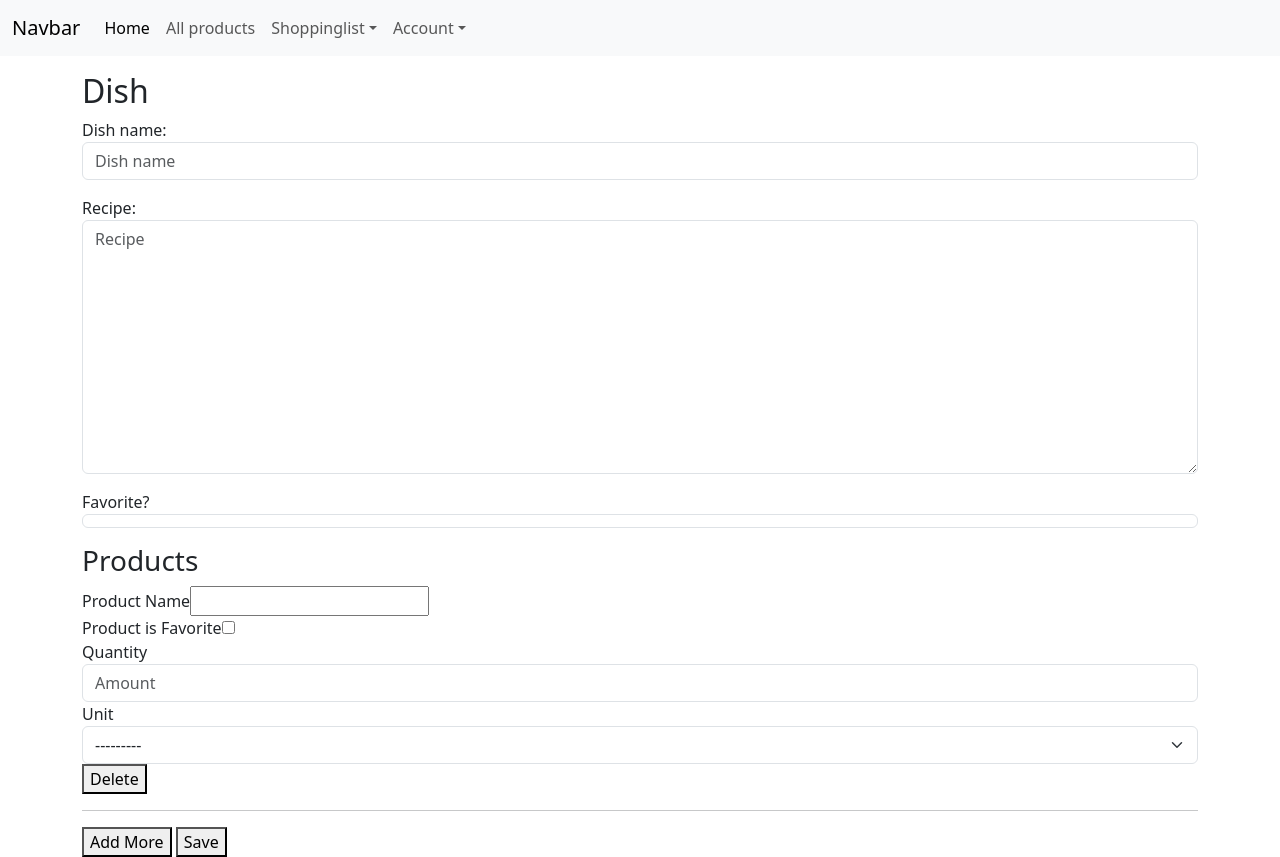
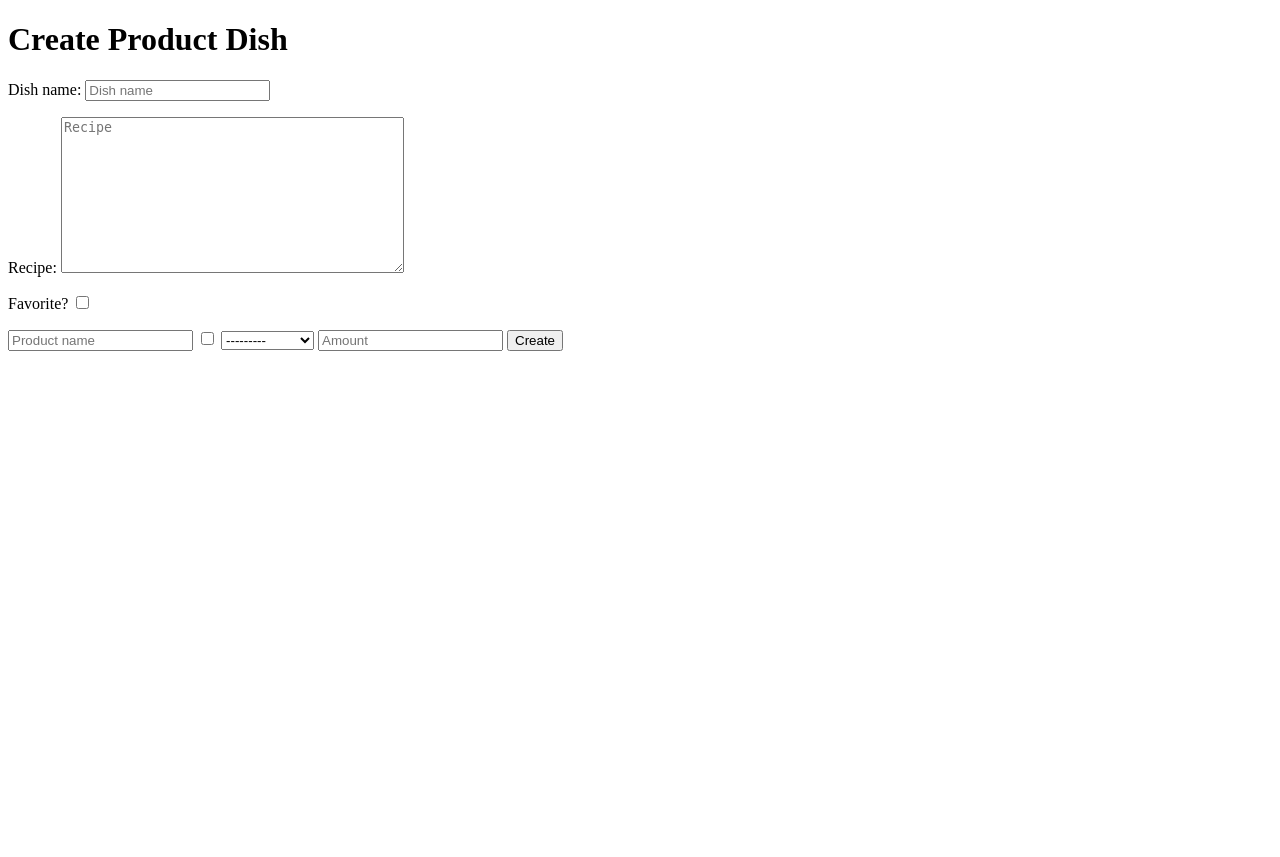
Before and after one commit to Inias94/Eindwerk_inias, a Django app: page /dish/create/ in a window 1280 px wide. After the commit the page ends 351 px from the top, so only its background shows below. Run offline with Django 5.2, Linux system fonts and the light colour scheme; a user stored in the database is signed in; tables that the repository leaves empty hold one stand-in row (values such as "Sample post"); parts of the project's set-up code (start-up, migrations or seed data) failed here and were passed over; some libraries are stand-ins or nearby versions.

Commit message:
een product/dish creatie zonder formset.

```diff
--- a/eindwerk/app/forms.py
+++ b/eindwerk/app/forms.py
@@ -27,9 +27,6 @@ class ProductForm(forms.ModelForm):
 
 class ProductDishForm(forms.ModelForm):
     """Form for linking products to a dish with a certain amount and unit."""
-
-    product_name = forms.CharField(max_length=100, required=True, label='Product Name')
-    product_is_favorite = forms.BooleanField(required=False, label='Product is Favorite')
 
     class Meta:
         model = ProductDish
--- a/eindwerk/app/models.py
+++ b/eindwerk/app/models.py
@@ -69,8 +69,8 @@ class ProductDish(models.Model):
     quantity = models.DecimalField(max_digits=10, decimal_places=2, null=True, blank=True)
 
     # Foreign key
-    product = models.ForeignKey(Product, on_delete=models.CASCADE)
-    dish = models.ForeignKey(Dish, on_delete=models.CASCADE)
+    product = models.ForeignKey(Product, on_delete=models.CASCADE, unique=True)
+    dish = models.ForeignKey(Dish, on_delete=models.CASCADE, unique=True)
     unit = models.ForeignKey("Unit", on_delete=models.DO_NOTHING, null=True, blank=True)
 
     def __str__(self) -> str:
--- a/eindwerk/app/views.py
+++ b/eindwerk/app/views.py
@@ -159,7 +159,7 @@ class DishDetailView(LoginRequiredMixin, DetailView):
         context = super().get_context_data()
         # Get the current user.
         user = self.request.user
-        # Query all dishes belonging t
+        # Query all dishes belonging to the user
         dishes = Dish.objects.filter(userdish__user=user)
 
         dish_products = {
@@ -172,66 +172,102 @@ class DishDetailView(LoginRequiredMixin, DetailView):
 
 
 class DishCreateView(LoginRequiredMixin, CreateView):
-    """This view creates a new dish object. A Dish containing multiple products.
-
-    Relations established in this CreateView:
-        - User with Product: UserProduct model.
-        - User with Dish: UserDish model.
-        - Product with Dish: ProductDish model.
-
-    Forms used:
-        - DishForm: For creating a new Dish object(form inherits from modelForm).
-        - ProductDishFormset: For creating multiple products in the Dish creation.
-    """
-
-    login_url = LOGIN_URL
     model = Dish
+    template_name = 'dish/create.html'
+    success_url = reverse_lazy("dish_list")
     form_class = DishForm
-    template_name = 'dish/create.html'
-    success_url = reverse_lazy('dish_list')
 
     def get_context_data(self, **kwargs):
-        # Need to get extra context from the View, except from the DishForm.
-        data = super().get_context_data(**kwargs)
+        data = super().get_context_data()
         if self.request.method == "POST":
-            data['formset'] = ProductDishFormSet(self.request.POST)
+            data['product_form'] = ProductForm(self.request.POST)
+            data['product_dish_form'] = ProductDishForm(self.request.POST)
         else:
-            data['formset'] = ProductDishFormSet()
+            data['product_form'] = ProductForm()
+            data['product_dish_form'] = ProductDishForm()
         return data
 
     def form_valid(self, form):
+        response = super().form_valid(form)
+        dish = self.object
         context = self.get_context_data()
-        formset = context['formset']
+        product_form = context['product_form']
+        product_dish_form = context['product_dish_form']
 
-        if formset.is_valid():
-            # Object is the dish here.
-            self.object = form.save()
-            # print(formset)
+        if all([form.is_valid(), product_form.is_valid(), product_dish_form.is_valid()]):
+            product = product_form.save()
 
-            for formset_form in formset:
-                # print(formset_form)
-                # Take the product(name, is_favorite) out of the formset (added in the ProductDishForm)
-                product_name = formset_form.cleaned_data.get('product_name')
-                product_is_favorite = formset_form.cleaned_data.get('product_is_favorite')
+            product_dish = product_dish_form.save(commit=False)
+            product_dish.product = product
+            product_dish.dish = dish
+            product_dish.save()
 
-                if product_name:
-                    product, created = Product.objects.get_or_create(
-                        name=product_name,
-                        defaults={'is_favorite': product_is_favorite}
-                    )
+        return response
 
-                    # Set the product for each ProductDish instance and save
-                    # formsets have instances, the amount is specified in the extra parameter in the creation of the formset.
-                    formset_form.instance.product = product
-                    formset_form.instance.dish = self.object
-                    formset_form.save()
-                    ProductDish.objects.create(dish=self.object, product=product)
-                UserProduct.objects.get_or_create(user=self.request.user, product=product)
 
-            # Create the UserDish instance
-            UserDish.objects.create(user=self.request.user, dish=self.object)
 
-        return redirect(reverse_lazy("dish_list"))
+
+# class DishCreateView(LoginRequiredMixin, CreateView):
+#     """This view creates a new dish object. A Dish containing multiple products.
+#
+#     Relations established in this CreateView:
+#         - User with Product: UserProduct model.
+#         - User with Dish: UserDish model.
+#         - Product with Dish: ProductDish model.
+#
+#     Forms used:
+#         - DishForm: For creating a new Dish object(form inherits from modelForm).
+#         - ProductDishFormset: For creating multiple products in the Dish creation.
+#     """
+#
+#     login_url = LOGIN_URL
+#     model = Dish
+#     form_class = DishForm
+#     template_name = 'dish/create.html'
+#     success_url = reverse_lazy('dish_list')
+#
+#     def get_context_data(self, **kwargs):
+#         # Need to get extra context from the View, except from the DishForm.
+#         data = super().get_context_data(**kwargs)
+#         if self.request.method == "POST":
+#             data['formset'] = ProductDishFormSet(self.request.POST)
+#         else:
+#             data['formset'] = ProductDishFormSet()
+#         return data
+#
+#     def form_valid(self, form):
+#         context = self.get_context_data()
+#         formset = context['formset']
+#
+#         if formset.is_valid():
+#             # Object is the dish here.
+#             self.object = form.save()
+#             # print(formset)
+#
+#             for formset_form in formset:
+#                 # print(formset_form)
+#                 # Take the product(name, is_favorite) out of the formset (added in the ProductDishForm)
+#                 product_name = formset_form.cleaned_data.get('product_name')
+#                 product_is_favorite = formset_form.cleaned_data.get('product_is_favorite')
+#
+#                 if product_name:
+#                     product, created = Product.objects.get_or_create(
+#                         name=product_name,
+#                         defaults={'is_favorite': product_is_favorite}
+#                     )
+#
+#                     # Set the product for each ProductDish instance and save
+#                     # formsets have instances, the amount is specified in the extra parameter in the creation of the formset.
+#                     formset_form.instance.product = product
+#                     formset_form.instance.dish = self.object
+#                     formset_form.save()
+#                     ProductDish.objects.create(dish=self.object, product=product)
+#                 UserProduct.objects.get_or_create(user=self.request.user, product=product)
+#
+#             # Create the UserDish instance
+#             UserDish.objects.create(user=self.request.user, dish=self.object)
+#
+#         return redirect(reverse_lazy("dish_list"))
 
 
 class DishUpdateView(LoginRequiredMixin, UpdateView):
--- a/eindwerk/templates/dish/create.html
+++ b/eindwerk/templates/dish/create.html
@@ -1,54 +1,74 @@
-{% extends "base.html" %}
+{#{% extends "base.html" %}#}
+{##}
+{#{% block content %}#}
+{#    <h2>Dish</h2>#}
+{#    <form id="dish-form" action="" method="post">#}
+{#        {% csrf_token %}#}
+{#        <div>{{ form.as_p }}</div>#}
+{##}
+{#        <h3>Products</h3>#}
+{#        {{ formset.management_form }}#}
+{#        {% for items in formset %}#}
+{#            <div class="formset-row">#}
+{#                <div><label>{{ items.product_name.label }}</label>{{ items.product_name }}</div>#}
+{#                <div><label>{{ items.product_is_favorite.label }}</label>{{ items.product_is_favorite }}</div>#}
+{#                <div><label>{{ items.quantity.label }}</label>{{ items.quantity }}</div>#}
+{#                <div><label>{{ items.unit.label }}</label>{{ items.unit }}</div>#}
+{#                <div><button type="button" class="delete-btn">Delete</button></div>#}
+{#            <hr/>#}
+{#            </div>#}
+{#        {% endfor %}#}
+{#        <button type="button" id="add-more">Add More</button>#}
+{#        <button type="submit">Save</button>#}
+{#    </form>#}
+{##}
+{#    <script>#}
+{#        document.addEventListener('DOMContentLoaded', function() {#}
+{#            var formsets = document.querySelectorAll('.formset-row');#}
+{#            var addMoreBtn = document.getElementById('add-more');#}
+{##}
+{#            formsets.forEach(function(formset, index) {#}
+{#                if (index !== 0) {#}
+{#                    formset.style.display = 'none';#}
+{#                }#}
+{#            });#}
+{##}
+{#            addMoreBtn.addEventListener('click', function() {#}
+{#                var hiddenFormsets = document.querySelectorAll('.formset-row[style="display: none;"]');#}
+{#                if (hiddenFormsets.length > 0) {#}
+{#                    hiddenFormsets[0].style.display = 'block';#}
+{#                }#}
+{#            });#}
+{##}
+{#            document.addEventListener('click', function(event) {#}
+{#                if (event.target.classList.contains('delete-btn')) {#}
+{#                    var row = event.target.closest('.formset-row');#}
+{#                    row.querySelectorAll('input[type="text"], input[type="checkbox"]').forEach(function(input) {#}
+{#                        input.value = '';#}
+{#                    });#}
+{#                    row.style.display = 'none';#}
+{#                }#}
+{#            });#}
+{#        });#}
+{#    </script>#}
+{#{% endblock %}#}
 
-{% block content %}
-    <h2>Dish</h2>
-    <form id="dish-form" action="" method="post">
+
+<!DOCTYPE html>
+<html>
+<head>
+    <title>Create Product Dish</title>
+</head>
+<body>
+    <h1>Create Product Dish</h1>
+    <form method="post">
         {% csrf_token %}
-        <div>{{ form.as_p }}</div>
-
-        <h3>Products</h3>
-        {{ formset.management_form }}
-        {% for items in formset %}
-            <div class="formset-row">
-                <div><label>{{ items.product_name.label }}</label>{{ items.product_name }}</div>
-                <div><label>{{ items.product_is_favorite.label }}</label>{{ items.product_is_favorite }}</div>
-                <div><label>{{ items.quantity.label }}</label>{{ items.quantity }}</div>
-                <div><label>{{ items.unit.label }}</label>{{ items.unit }}</div>
-                <div><button type="button" class="delete-btn">Delete</button></div>
-            <hr/>
-            </div>
-        {% endfor %}
-        <button type="button" id="add-more">Add More</button>
-        <button type="submit">Save</button>
+        {{ form.as_p }}
+        {{ product_form.name }}
+        {{ product_form.is_favorite }}
+        {{ product_dish_form.unit }}
+        {{ product_dish_form.quantity }}
+        <button type="submit">Create</button>
     </form>
-
-    <script>
-        document.addEventListener('DOMContentLoaded', function() {
-            var formsets = document.querySelectorAll('.formset-row');
-            var addMoreBtn = document.getElementById('add-more');
-
-            formsets.forEach(function(formset, index) {
-                if (index !== 0) {
-                    formset.style.display = 'none';
-                }
-            });
-
-            addMoreBtn.addEventListener('click', function() {
-                var hiddenFormsets = document.querySelectorAll('.formset-row[style="display: none;"]');
-                if (hiddenFormsets.length > 0) {
-                    hiddenFormsets[0].style.display = 'block';
-                }
-            });
-
-            document.addEventListener('click', function(event) {
-                if (event.target.classList.contains('delete-btn')) {
-                    var row = event.target.closest('.formset-row');
-                    row.querySelectorAll('input[type="text"], input[type="checkbox"]').forEach(function(input) {
-                        input.value = '';
-                    });
-                    row.style.display = 'none';
-                }
-            });
-        });
-    </script>
-{% endblock %}
+</body>
+</html>
--- a/eindwerk/templates/dish/partials/dish_form.html
+++ /dev/null
@@ -1,5 +0,0 @@
-<div class="dish-product-form">
-    {{ form.as_p }}
-    <button type="button" hx-get="{% url 'add_productform_to_create_dish' %}" hx-swap="afterend">Add Another Product</button>
-    <button type="button" class="remove-form">Remove</button>
-</div>
--- /dev/null
+++ b/eindwerk/templates/dish/partials/product_dish_form.html
@@ -0,0 +1,3 @@
+<div class="product-form">
+  {{ product_form.as_p }}
+</div>
```
Also changed, not shown: 1 other file.
